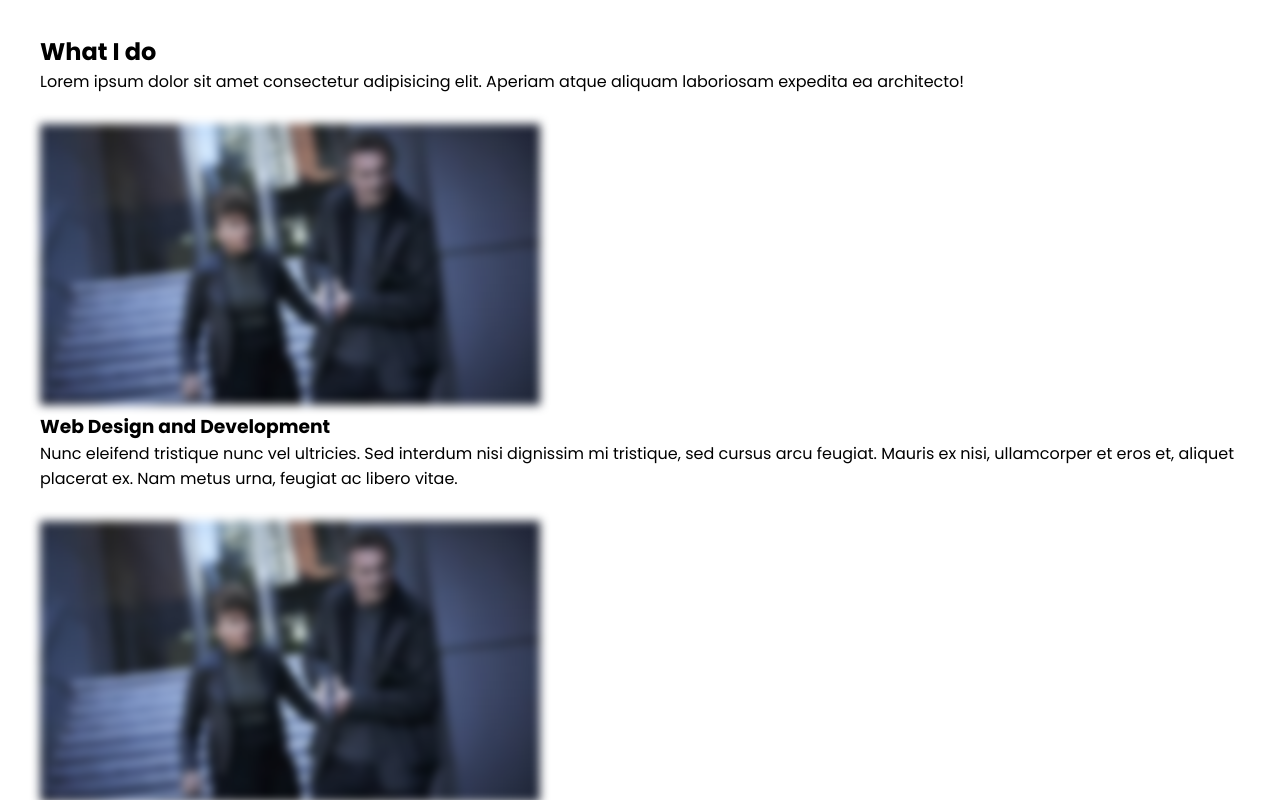
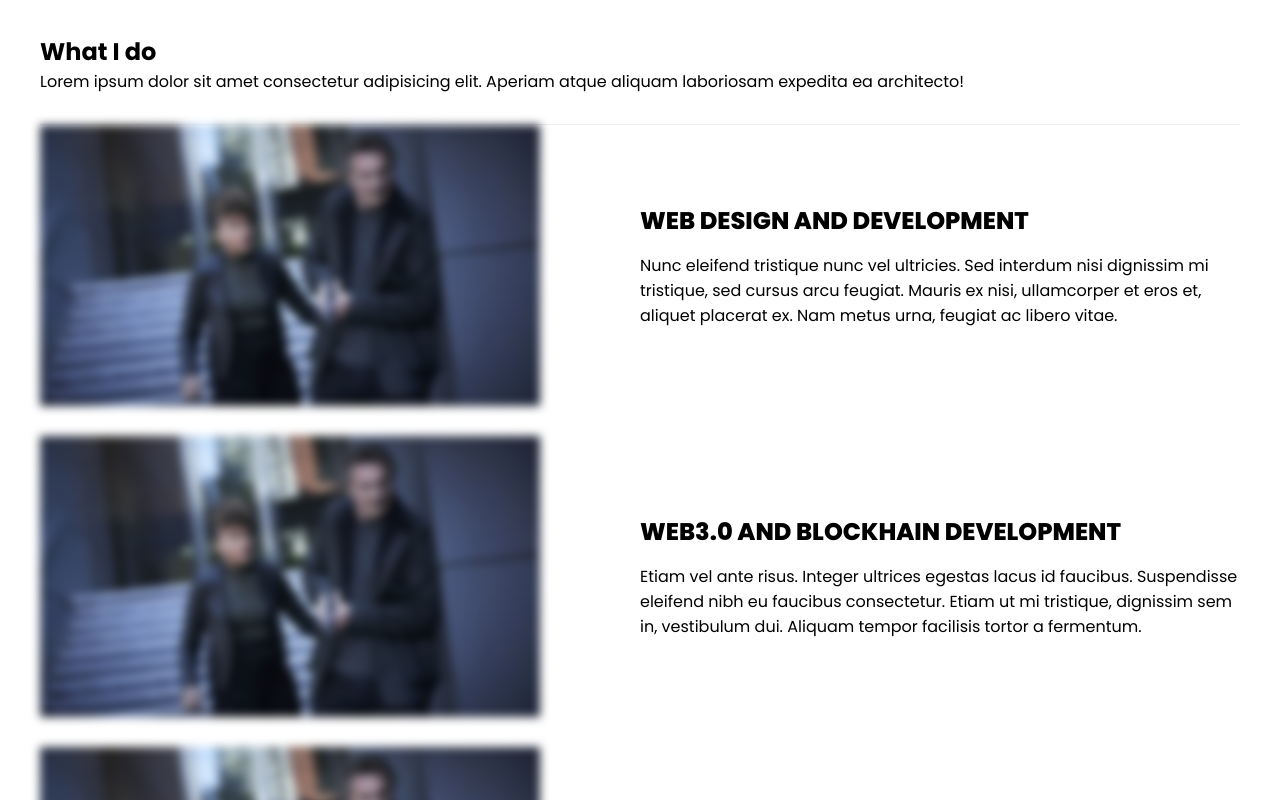
Before and after one commit to huzitaiwo/handsome, a React (Create React App) app: page / in a window 1280 px wide. Shown: the part 720-1520 px from the top of the page. Built offline with nearby package versions, Linux system fonts and the light colour scheme; data requests are answered from the project's data file.

Commit message:
Service.js

```diff
--- a/src/components/Service.css
+++ b/src/components/Service.css
@@ -1,16 +1,20 @@
 .service-list {
   margin-top: 30px;
+}
+.service-list__content {
+  border-top: 1px solid #eee;
+  border-bottom: 1px solid #eee;
 }
 .service-list__content li {
   list-style: none;
   margin-bottom: 30px;
+  display: grid;
+  grid-template-columns: 1fr 1fr;
+  align-items: center;
 }
-
-.service-list__content .title {
-  padding: 30px;
-  background: #eee;
+.service-list__content h3 {
+  text-transform: uppercase;
+  font-size: 1.5rem;
+  font-weight: 800;
+  margin-bottom: 15px;
 }
-
-.service-list__content .title h3 {
-  text-transform: uppercase;
-}
--- a/src/components/Service.js
+++ b/src/components/Service.js
@@ -21,8 +21,10 @@ export default function Service() {
             {services && services.map(service => (
               <li key={service.id}>
                 <img src={Url} alt={Url} style={{ filter: 'blur(5px)' }} />
-                <h3>{service.title}</h3>
-                <p className='description'>{service.description}</p>
+                <div className="content">
+                  <h3>{service.title}</h3>
+                  <p className='description'>{service.description}</p>
+                </div>
               </li>
             ))}
           </ul>
```
